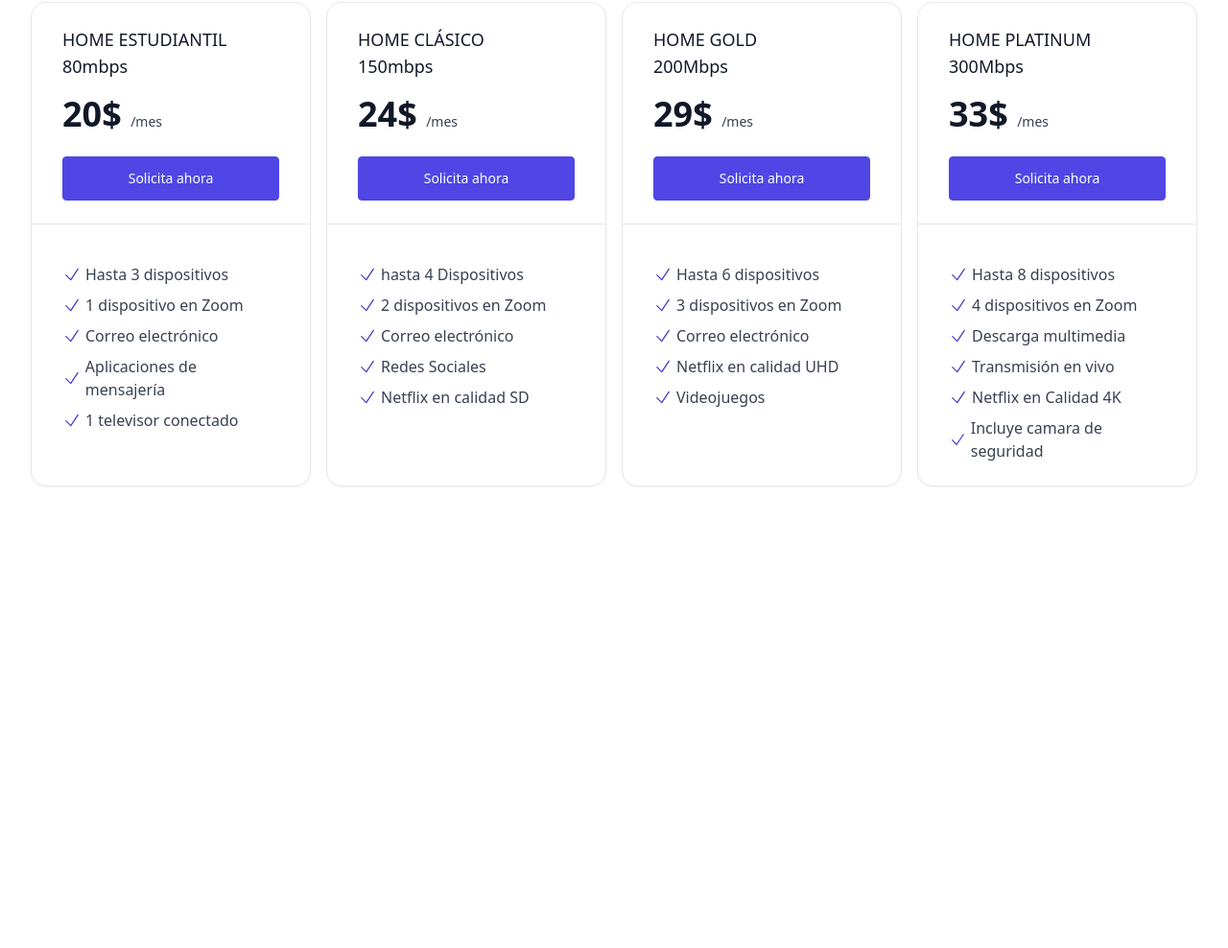
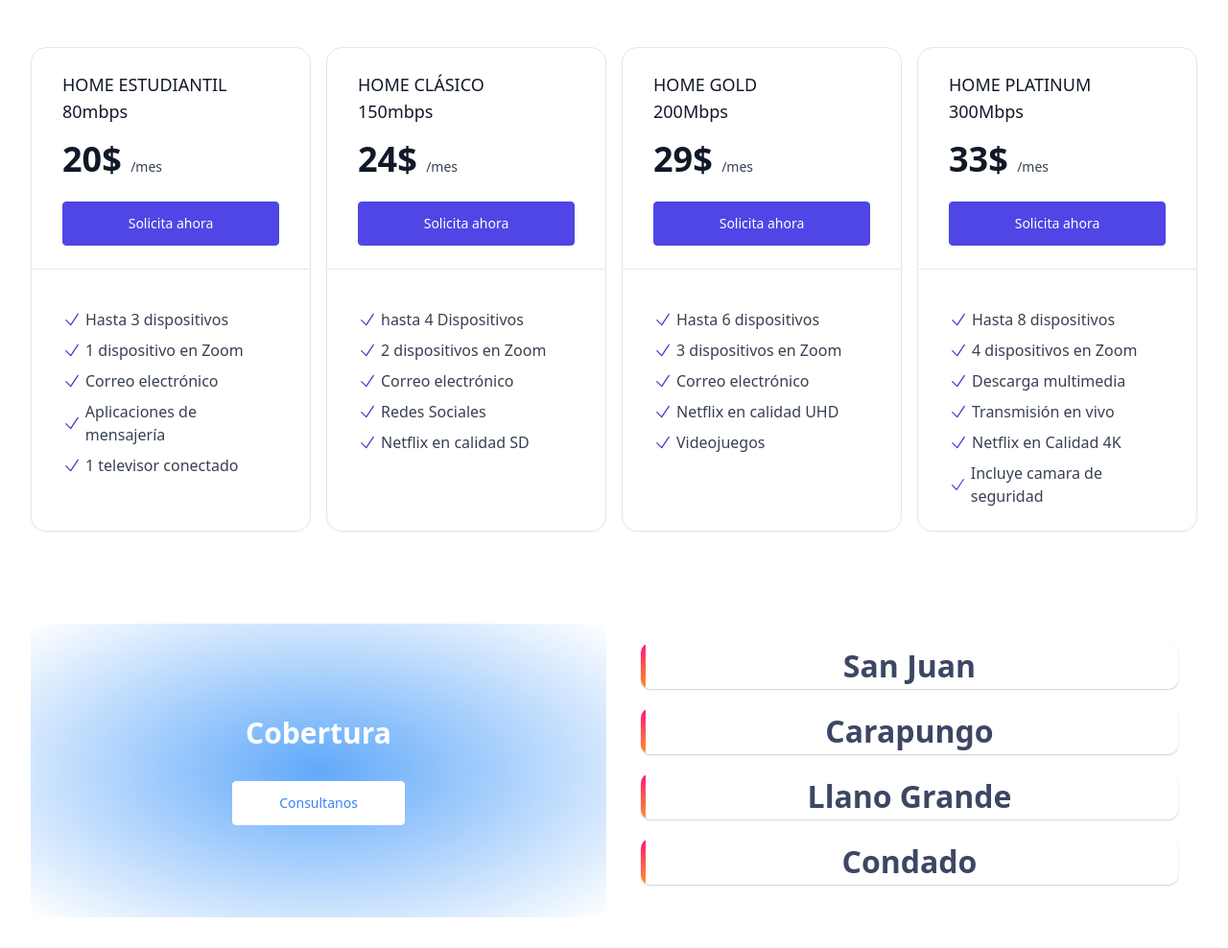
Before and after one commit to ByronVTS/Surnet-Landing-Page, an Astro site: page / in a window 1280 px wide. Shown: the part 2271-3259 px from the top of the page at 96% size. Before the commit the page ends 2842 px from the top, so only its background shows below. Built offline with nearby package versions, Linux system fonts and the light colour scheme; Astro itself is replaced by a stand-in of ours.

Commit message:
Add section cobertura

```diff
--- /dev/null
+++ b/src/components/CardsCobertura.astro
@@ -0,0 +1,141 @@
+<section>
+  <div class="mx-auto max-w-screen-2xl px-4 py-8 sm:px-6 lg:px-8 rounded-lg">
+    <div class="grid grid-cols-1 gap-4 md:grid-cols-2 rounded-lg">
+      <div class=" cobertura p-8 md:p-12 lg:px-16 lg:py-24 rounded-xl">
+        <div class="  mx-auto max-w-xl text-center">
+          <h2 class="text-2xl font-bold text-white md:text-3xl">Cobertura</h2>
+          <div class="mt-4 md:mt-8 rounded-xl">
+            <a
+              href="#"
+              class="inline-block rounded border border-white bg-white px-12 py-3 text-sm font-medium text-blue-500 transition hover:bg-transparent hover:text-white focus:outline-none focus:ring focus:ring-yellow-400">
+              Consultanos
+            </a>
+          </div>
+        </div>
+      </div>
+
+      <div class="">
+        <!-- <div class="grid grid-cols-2 gap-1 md:grid-cols-1 lg:grid-cols-2 b "> -->
+        <div class="card">
+          <div class="content">
+            <p class="heading">San Juan</p>
+          </div>
+        </div>
+        <div class="card">
+          <div class="content">
+            <p class="heading">Carapungo</p>
+          </div>
+        </div>
+        <div class="card">
+          <div class="content">
+            <p class="heading">Llano Grande</p>
+          </div>
+        </div>
+        <div class="card">
+          <div class="content">
+            <p class="heading">Condado</p>
+          </div>
+        </div>
+        <!-- <div class="sectores  text-center text-3xl">Carapungo</div>
+            <div class="sectores  text-center text-3xl ">Carapungo</div>
+            <div class="sectores  text-center text-3xl bg-opacity-10">Condado</div>
+            <div class="sectores  text-center text-3xl align-bottom ">Llano Grande</div> -->
+      </div>
+    </div>
+  </div>
+</section>
+
+<style>
+    .cobertura{
+      /* background-image:   conic-gradient(at left bottom, rgb(240, 171, 252), rgb(74, 222, 128), rgb(190, 18, 60)) */
+        background-image: radial-gradient(rgb(97, 169, 250), rgb(255, 255, 255));
+    }
+  .sectores {
+    display: flex;
+    justify-content: center;
+    align-items: center;
+    border-radius: 15px;
+    box-shadow:
+      rgba(14, 30, 37, 0.12) 0px 2px 4px 0px,
+      rgba(14, 30, 37, 0.32) 0px 2px 16px 0px;
+  }
+
+  .card {
+    position: relative;
+    display: flex;
+    align-items: center;
+    justify-content: center;
+    /* width: 100%; */
+    box-shadow: 0 1px 2px rgba(0, 0, 0, 0.2);
+    /* padding: 32px; */
+    margin: 20px;
+    overflow: hidden;
+    border-radius: 10px;
+    transition: all 0.5s cubic-bezier(0.23, 1, 0.32, 1);
+  }
+
+  .content {
+    display: flex;
+    flex-direction: column;
+    align-items: flex-start;
+    gap: 20px;
+    /* color: #e8e8e8; */
+    transition: all 0.5s cubic-bezier(0.23, 1, 0.32, 1);
+  }
+
+  .content .heading {
+    font-weight: 700;
+    font-size: 32px;
+  }
+
+  .content .para {
+    line-height: 1.5;
+  }
+
+  .content .btn {
+    color: #e8e8e8;
+    text-decoration: none;
+    padding: 10px;
+    font-weight: 600;
+    border: none;
+    cursor: pointer;
+    background: linear-gradient(-45deg, #f89b29 0%, #ff0f7b 100%);
+    border-radius: 5px;
+    box-shadow: 0 5px 10px rgba(0, 0, 0, 0.2);
+  }
+
+  .card::before {
+    content: "";
+    position: absolute;
+    left: 0;
+    bottom: 0;
+    width: 5px;
+    height: 100%;
+    background: linear-gradient(-45deg, #f89b29 0%, #ff0f7b 100%);
+    z-index: -1;
+    /* transition: all 0.5s cubic-bezier(0.23, 1, 0.32, 1); */
+  }
+
+  /* .card:hover::before {
+    width: 100%;
+  } */
+
+  /* .card:hover {
+    box-shadow: none;
+  } */
+
+  .card:hover .btn {
+    color: #212121;
+    background: #e8e8e8;
+  }
+
+  .content .btn:hover {
+    outline: 2px solid #e8e8e8;
+    background: transparent;
+    color: #e8e8e8;
+  }
+
+  /* .content .btn:active {
+    box-shadow: none;
+  } */
+</style>
--- a/src/components/InternetPlans.astro
+++ b/src/components/InternetPlans.astro
@@ -1,3 +1,4 @@
+<h3 class="text-center">Nuestros Planes</h3>
 <div class="max-w-screen-xl px-4 py-8 sm:px-6 sm:py-12 lg:px-8 lg:py-16  mx-auto">
   <div
     class="grid grid-cols-1 gap-4 sm:grid-cols-2 sm:items-stretch md:grid-cols-4 md:gap-8">
--- a/src/pages/index.astro
+++ b/src/pages/index.astro
@@ -4,6 +4,7 @@ import InternetPlans from "../components/InternetPlans.astro";
 import NoIva from "../components/NoIva.astro";
 import QuienesSomos from "../components/QuienesSomos.astro";
 import ValoresEmpresariales from "../components/ValoresEmpresariales.astro";
+import CardsCobertura from "../components/CardsCobertura.astro";
 import Layout from "../layouts/BaseLayout.astro";
 ---
 
@@ -14,6 +15,7 @@ import Layout from "../layouts/BaseLayout.astro";
     <NoIva/>
     <ValoresEmpresariales/>
     <InternetPlans/>
+    <CardsCobertura/>
   </header>
   <main>
   </main>
```
